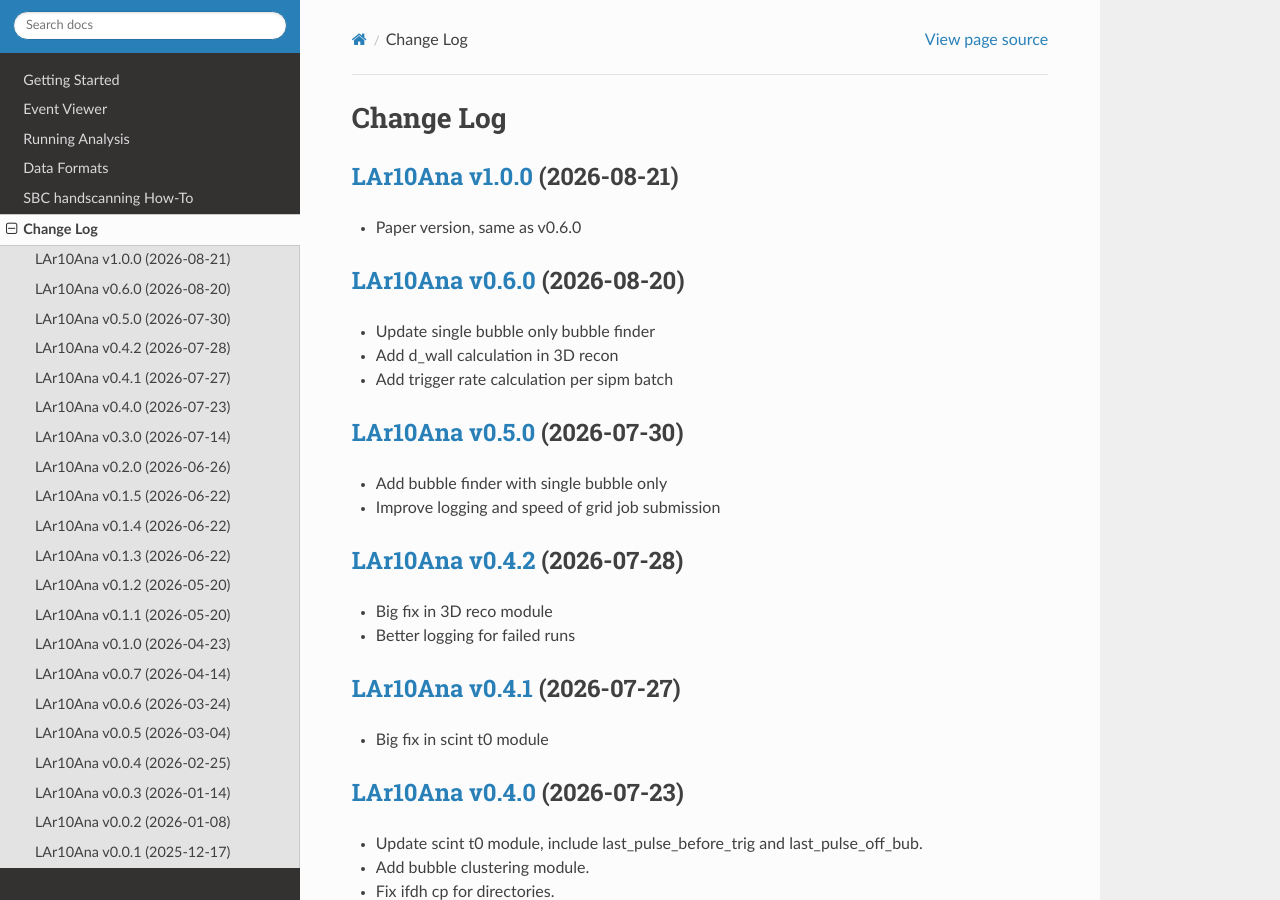
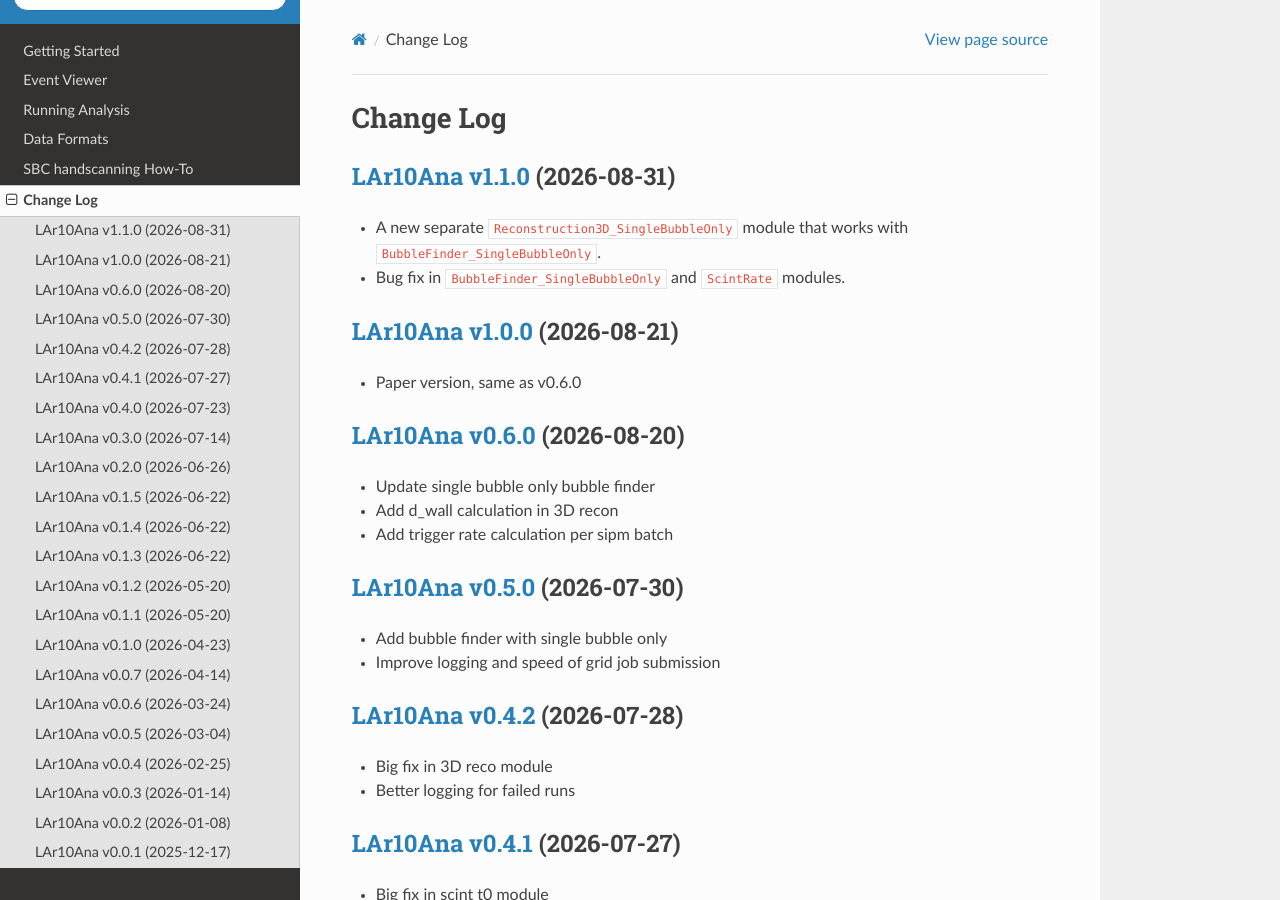
Before and after one commit to SBC-Collaboration/LAr10Ana, a Sphinx documentation site: the page built from docs/changelog.md, in a window 1280 px wide and 900 px high. Built offline with Sphinx 7.4.7 and the Read the Docs theme 3.1.0, drawn with Linux system fonts in a browser that asks for light colours.

Commit message:
Prepare for v1.1.0

```diff
--- a/docs/changelog.md
+++ b/docs/changelog.md
@@ -1,4 +1,8 @@
 # Change Log
+
+## [LAr10Ana v1.1.0](https://github.com/SBC-Collaboration/LAr10Ana/releases/tag/v1.1.0) (2026-08-31)
+- A new separate `Reconstruction3D_SingleBubbleOnly` module that works with `BubbleFinder_SingleBubbleOnly`.
+- Bug fix in `BubbleFinder_SingleBubbleOnly` and `ScintRate` modules.
 
 ## [LAr10Ana v1.0.0](https://github.com/SBC-Collaboration/LAr10Ana/releases/tag/v1.0.0) (2026-08-21)
 - Paper version, same as v0.6.0
--- a/docs/conf.py
+++ b/docs/conf.py
@@ -7,7 +7,7 @@ project = 'SBC LAr10Ana'
 copyright = '2024-2026 SBC Collaboration'
 author = 'SBC Collaboration'
 
-release = '1.0.0'
+release = '1.1.0'
 version = '.'.join(release.split('.')[:2])  # only keep X.Y part of the version
 
 # -- General configuration
```
